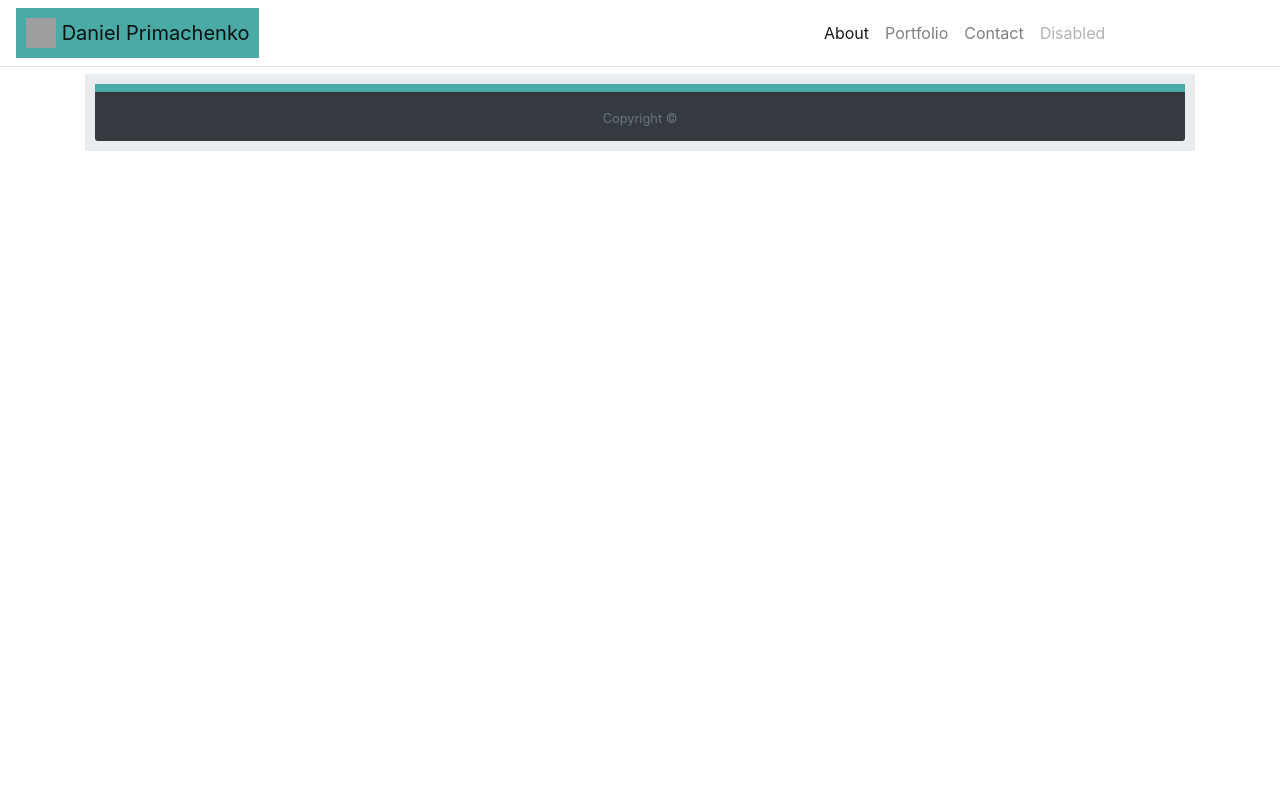
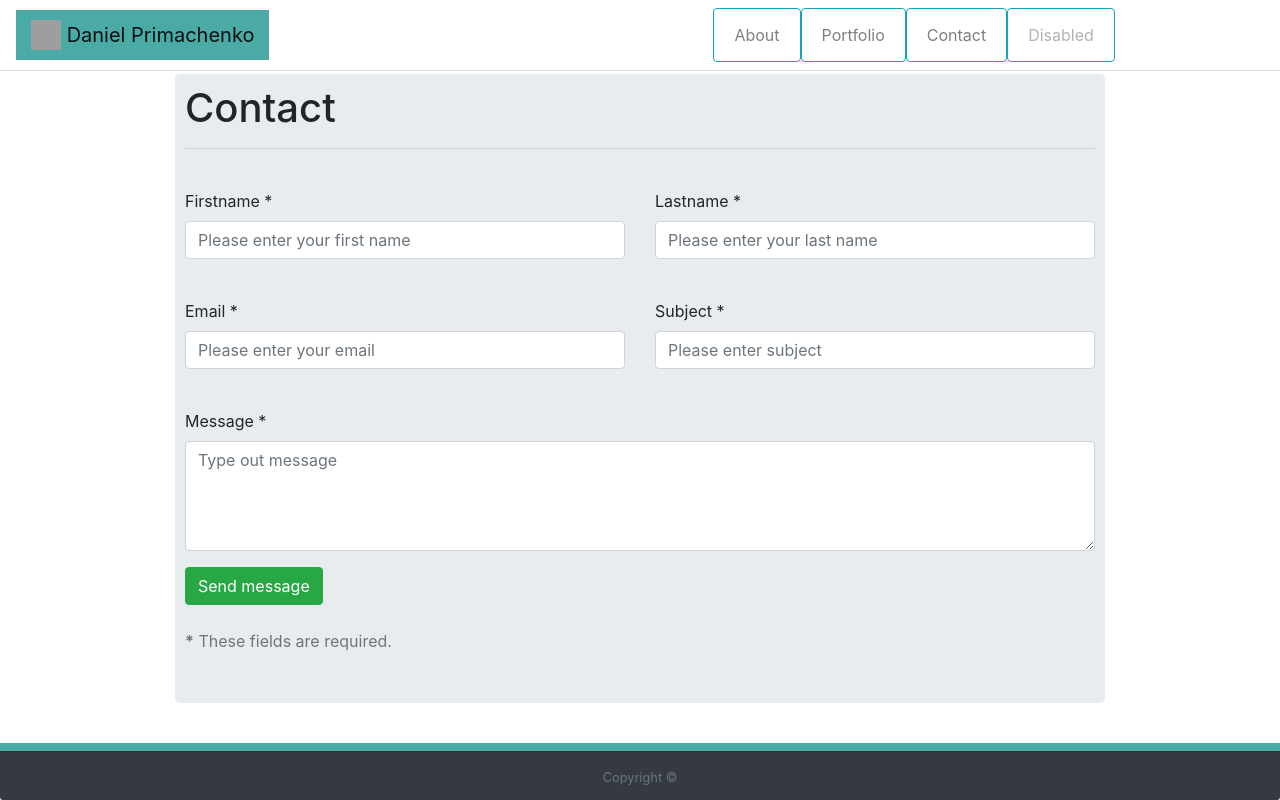
Before and after one commit to dprimachenko/Bootstrap-Portfolio, a plain HTML site: page contact.html in a window 1280 px wide. Drawn offline with nearby package versions, Linux system fonts and the light colour scheme; grey boxes are pictures that could not be loaded.

```diff
--- a/contact.html
+++ b/contact.html
@@ -10,11 +10,16 @@
 	</head><script src="https://code.jquery.com/jquery-3.3.1.slim.min.js" integrity="sha384-q8i/X+965DzO0rT7abK41JStQIAqVgRVzpbzo5smXKp4YfRvH+8abtTE1Pi6jizo" crossorigin="anonymous"></script>
 	<script src="https://cdnjs.cloudflare.com/ajax/libs/popper.js/1.14.7/umd/popper.min.js" integrity="sha384-UO2eT0CpHqdSJQ6hJty5KVphtPhzWj9WO1clHTMGa3JDZwrnQq4sF86dIHNDz0W1" crossorigin="anonymous"></script>
 	<script src="https://stackpath.bootstrapcdn.com/bootstrap/4.3.1/js/bootstrap.min.js" integrity="sha384-JjSmVgyd0p3pXB1rRibZUAYoIIy6OrQ6VrjIEaFf/nJGzIxFDsf4x0xIM+B07jRM" crossorigin="anonymous"></script>
+	<style type="text/css">
+		button {
+			background-color: #4aaaa5;
+		}
+	</style>
 </head>
 <body>
 	<header class="container-fluid" style="margin-bottom: 50px;">
 		<nav class="navbar navbar-expand-lg navbar-light border-bottom bg-white fixed-top">
-		  	<a class="navbar-brand" style="background-color: #4aaaa5; padding: 10px; margin: 0px;" href="#"><img src="https://i.pinimg.com/originals/78/5c/7b/785c7ba7bc9966039204eb1aa073b4db.jpg" width="30" height="30" class="d-inline-block align-top" alt="">
+		  	<a class="navbar-brand" style="background-color: #4aaaa5; padding: 10px 15px 10px 15px; margin: 0px;" href="#"><img src="https://i.pinimg.com/originals/78/5c/7b/785c7ba7bc9966039204eb1aa073b4db.jpg" width="30" height="30" class="d-inline-block align-top" alt="">
 		  	Daniel Primachenko</a>
 		  	<button class="navbar-toggler" type="button" data-toggle="collapse" data-target="#navbarNav" aria-controls="navbarNav" aria-expanded="false" aria-label="Toggle navigation">
 		    <span class="navbar-toggler-icon"></span>
@@ -22,17 +27,25 @@
 		  	<div class="collapse navbar-collapse" id="navbarNav">
 		  		<ul class="navbar-nav ml-auto" style="margin-right: 15%;">
 		  			<ul class="nav">
-			  			<li class="nav-item active">
-			        		<a class="nav-link" href="index.html">About<span class="sr-only">(current)</span></a>
+			  			<li class="nav-item">
+			  				<button type="button" class="btn btn-outline-info">
+			        			<a class="nav-link" href="index.html">About</a>
+			        		</button>
 			     		</li>
 			     		<li class="nav-item">
-			        		<a class="nav-link" href="portfolio.html">Portfolio</a>
+			     			<button type="button" class="btn btn-outline-info">
+			        			<a class="nav-link" href="portfolio.html">Portfolio</a>
+			        		</button>
+			      		</li>
+			      		<li class="nav-item active">
+			      			<button type="button" class="btn btn-outline-info">
+			        			<a class="nav-link" href="contact.html">Contact</a>
+			        		</button>
 			      		</li>
 			      		<li class="nav-item">
-			        		<a class="nav-link" href="contact.html">Contact</a>
-			      		</li>
-			      		<li class="nav-item">
-			        		<a class="nav-link disabled" href="#" tabindex="-1" aria-disabled="true">Disabled</a>
+			      			<button type="button" class="btn btn-outline-info">
+			        			<a class="nav-link disabled" href="#" tabindex="-1" aria-disabled="true">Disabled</a>
+			        		</button>
 			      		</li>
 			      	</ul>
 		      	</ul>
@@ -40,11 +53,77 @@
 		</nav>
 	</header>
 	<br>
-	<div class="container">
-		<div class="jumbotron jumbotron-fluid jumbotron-center" style="padding: 10px;">
+	<div class="container" style=" width: 960px;">
+		<div class="jumbotron jumbotron-center" style="padding: 10px;">
+			<h1>Contact</h1>
+			<hr>
+			<br>
+			<form id="contact-form" method="post" action="mailto:primachenko.daniel@gmail.com" role="form">
 
+			    <div class="messages"></div>
+
+			    <div class="controls">
+
+			        <div class="row">
+			            <div class="col-md-6">
+			                <div class="form-group">
+			                    <label for="form_name">Firstname *</label>
+			                    <input id="form_name" type="text" name="name" class="form-control" placeholder="Please enter your first name" required="required" data-error="First name is required.">
+			                    <div class="help-block with-errors"></div>
+			                </div>
+			            </div>
+			            <div class="col-md-6">
+			                <div class="form-group">
+			                    <label for="form_lastname">Lastname *</label>
+			                    <input id="form_lastname" type="text" name="surname" class="form-control" placeholder="Please enter your last name" required="required" data-error="Last name is required.">
+			                    <div class="help-block with-errors"></div>
+			                </div>
+			            </div>
+			        </div>
+			        <br>
+			        <div class="row">
+			            <div class="col-md-6">
+			                <div class="form-group">
+			                    <label for="form_email">Email *</label>
+			                    <input id="form_email" type="email" name="email" class="form-control" placeholder="Please enter your email" required="required" data-error="Valid email is required.">
+			                    <div class="help-block with-errors"></div>
+			                </div>
+			            </div>
+			            <div class="col-md-6">
+			                <div class="form-group">
+			                    <label for="form_subject">Subject *</label>
+			                    <input id="form_subject" type="text" name="subject" class="form-control" placeholder="Please enter subject" required="required" data-error="Subject is required.">
+			                    <div class="help-block with-errors"></div>
+			                </div>
+			            </div>
+			        </div>
+			        <br>
+			        <div class="row">
+			            <div class="col-md-12">
+			                <div class="form-group">
+			                    <label for="form_message">Message *</label>
+			                    <textarea id="form_message" name="message" class="form-control" placeholder="Type out message" rows="4" required="required" data-error="Please, leave us a message."></textarea>
+			                    <div class="help-block with-errors"></div>
+			                </div>
+			            </div>
+			            <div class="col-md-12">
+			                <input type="submit" class="btn btn-success btn-send" value="Send message">
+			            </div>
+			        </div>
+			        <br>
+			        <div class="row">
+			            <div class="col-md-12">
+			                <p class="text-muted">
+			                    <strong>*</strong> These fields are required.</p>
+			            </div>
+			        </div>
+			        <br>
+			    </div>
+			</form>
+		</div>
+	</div>
 </body>
-<div class="footer-margin" style="bottom: 0; width: 100%; position: sticky; border-top: 8px solid #4aaaa5;">
+<div class="footer-margin" style="bottom: 0; width: 100%; position: fixed; border-top: 8px solid #4aaaa5;">
 	<footer class="card-footer bg-dark footer-font-style text-muted footer-position ">
 		<div class="container text-center">
       		<small>Copyright &copy;</small>
```
Also changed, not shown: index.html (+18 -5 lines), portfolio.html (+48 -34 lines).
